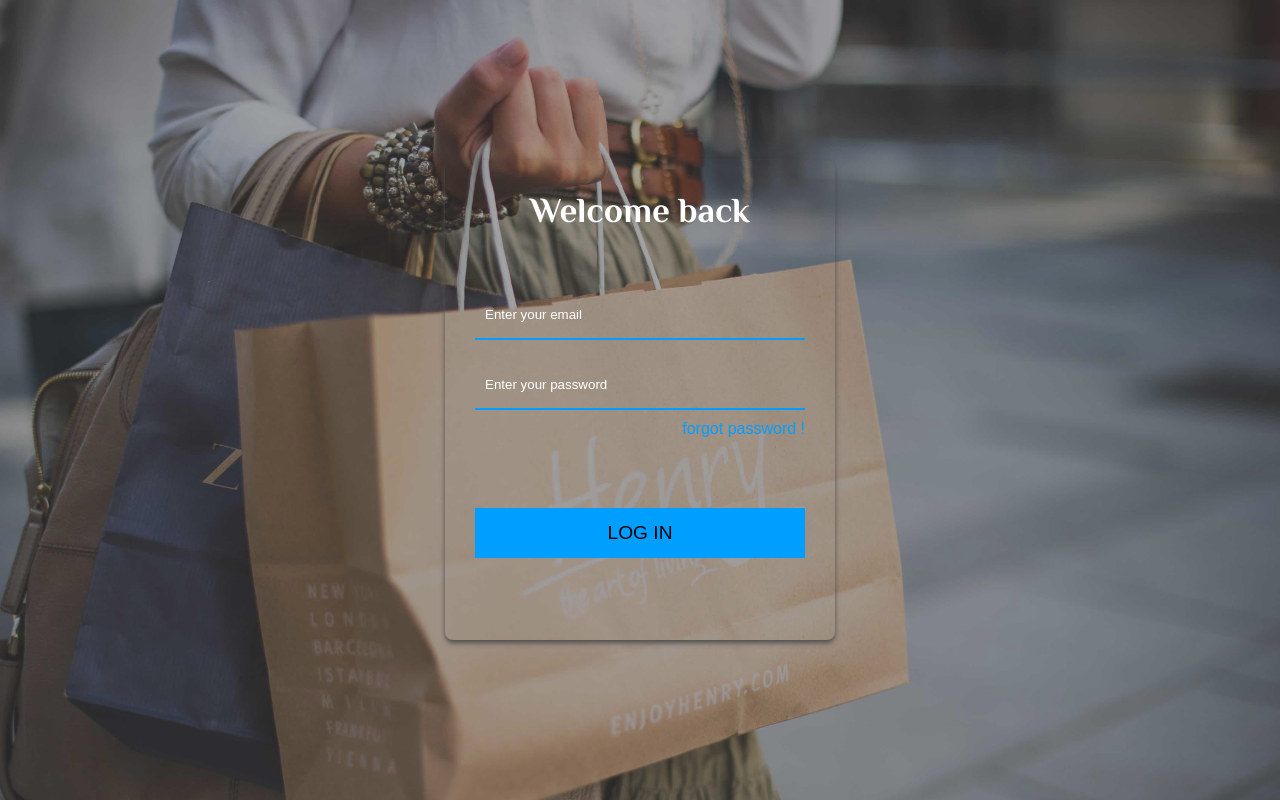
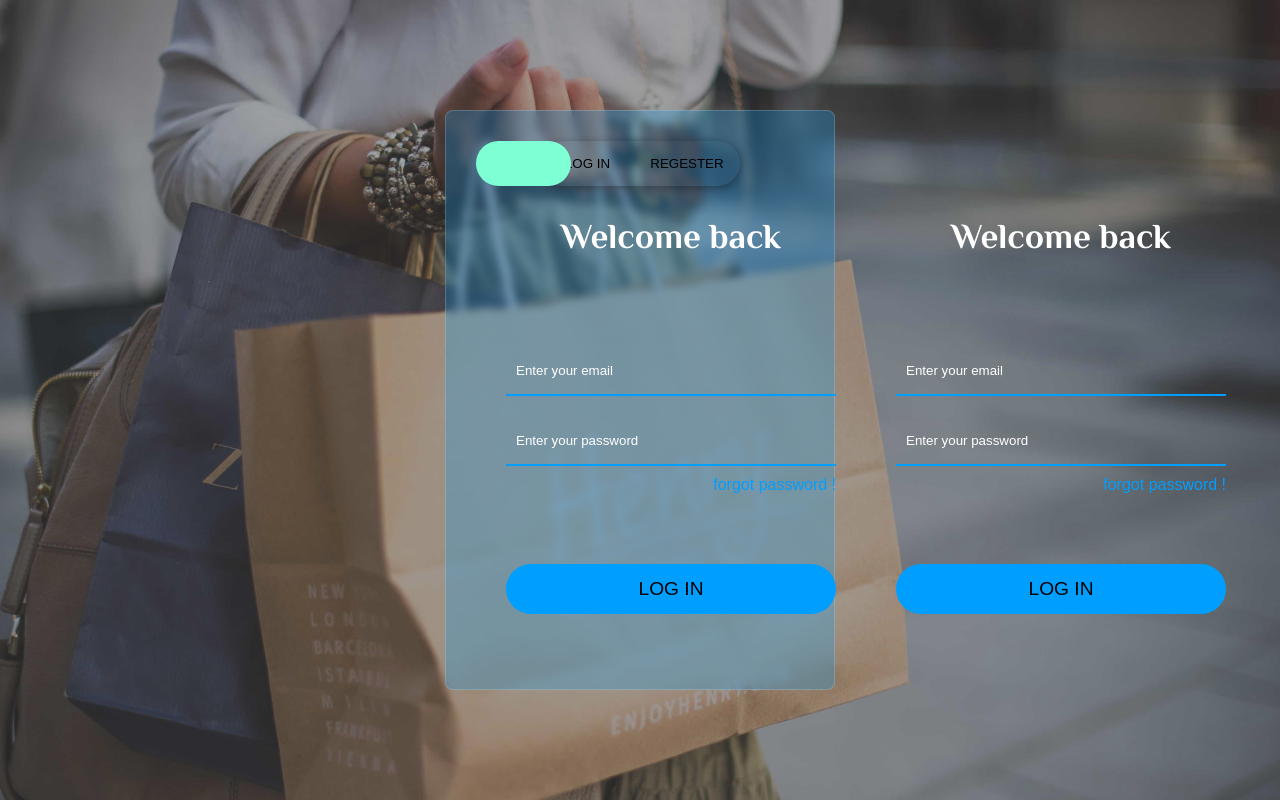
Before and after one commit to kamlesh-67/Saman, a PHP site: page /login.html in a window 1280 px wide. Run offline with PHP 8.4, Linux system fonts and the light colour scheme.

Commit message:
made some changes in login page but it is panding

```diff
--- a/login.html
+++ b/login.html
@@ -25,7 +25,19 @@
     <section>
         <div class="overlay"></div>
         <div class="form-page">
+
+
+
             <div class="form-body">
+                <div class="toggle-switch"></div>
+                <div class="toggle">
+                    <button name="login" id="login">log in</button>
+                    <button name="regester" id="regester">regester</button>
+                </div>
+                <div class="form">
+
+                    <div class="login">
+
                         <h1>Welcome back</h1>
                         <form action="#" method="post">
                             <input type="email" name="email" id="email" placeholder="Enter your email">
@@ -34,6 +46,19 @@
                         <button type="submit">log in</button>
 
                     </form>
+                </div>
+                <div class="regester">
+
+                    <h1>Welcome back</h1>
+                    <form action="#" method="post">
+                        <input type="email" name="email" id="email" placeholder="Enter your email">
+                        <input type="password" name="password" id="password" placeholder="Enter your password">
+                        <p><a href="#">forgot password !</a></p>
+                        <button type="submit">log in</button>
+
+                    </form>
+                </div>
+            </div>
 
             </div>
 
--- a/style-login.css
+++ b/style-login.css
@@ -1,9 +1,7 @@
-
-
 @import url('https://fonts.googleapis.com/css2?family=Pacifico&family=Philosopher:wght@700&family=Playfair+Display&display=swap');
 
 
-.overlay{
+.overlay {
     height: 100vh;
     width: 100vw;
     background-color: #4f4e4e;
@@ -12,7 +10,7 @@
     z-index: 10;
 }
 
-.form-page{
+.form-page {
 
     height: 100vh;
     width: 100vw;
@@ -25,16 +23,23 @@
     background-size: cover;
 }
 
-.form-body{
+.form-body {
     /* background-color: bisque; */
-    height: 480px;
+    height: 580px;
     width: 390px;
     border-radius: 8px;
-    box-shadow: 0px 3px 5px 0px #4f4e4e;
+    /* box-shadow: 0px 3px 5px 0px #4f4e4e; */
     padding: 30px;
     z-index: 20;
+    background: #009fff40;
+    /* box-shadow: 0 2px 10px 0 #009fff5e; */
+    backdrop-filter: blur(4px);
+    -webkit-backdrop-filter: blur(4px);
+    /* border-radius: 10px; */
+    border: 1px solid rgba(255, 255, 255, 0.18);
 }
-.form-body h1{
+
+.form-body h1 {
     text-align: center;
     margin-bottom: 50px;
     color: #ffffff;
@@ -42,7 +47,8 @@
     font-size: 35px;
     font-family: 'Philosopher', sans-serif;
 }
-.form-body input{
+
+.form-body form input {
     height: 50px;
     width: 100%;
     padding: 10px;
@@ -54,26 +60,68 @@
     outline: none;
     background: transparent;
     color: #ffffff;
+
 }
-.form-body input::placeholder{
+
+.form-body input::placeholder {
     color: #ffffff;
 }
-.form-body p{
+
+.form-body p {
     text-align: right;
 }
-.form-body p a{
+
+.form-body p a {
     text-decoration: none;
     color: #009fff;
 }
 
-.form-body button{
+.form-body form button {
     height: 50px;
     width: 100%;
     margin-top: 70px;
     font-size: 1.2em;
     text-transform: uppercase;
     background-color: #009fff;
-
+    border-radius: 25px;
     border: 0;
 
 }
+
+.toggle{
+    margin: auto;
+    height: 45px;
+    width: 200px;
+    box-shadow: 0 2px 10px 0 #0000005e;
+    border-radius: 25px;
+    margin-bottom: 30px;
+}
+.toggle button{
+    height: 45px;
+    width: 95px;
+    /* border-radius: 25px; */
+    border: none;
+    background: transparent;
+    /* z-index: 30; */
+    text-transform: uppercase;
+}
+.toggle-switch{
+    height: 45px;
+    width: 95px;
+    position: absolute;
+    background-color: aquamarine;
+    z-index: 10;
+    border-radius: 25px;
+    /* opacity: 0.5; */
+}
+
+.form{
+    position: absolute;
+    /* width: 780px; */
+    display: flex;
+    /* justify-content: space-between; */
+}
+.form form{
+    width: 390px;
+    padding:30px;
+}
```
Lines whose indentation alone changed are shown as unchanged.
